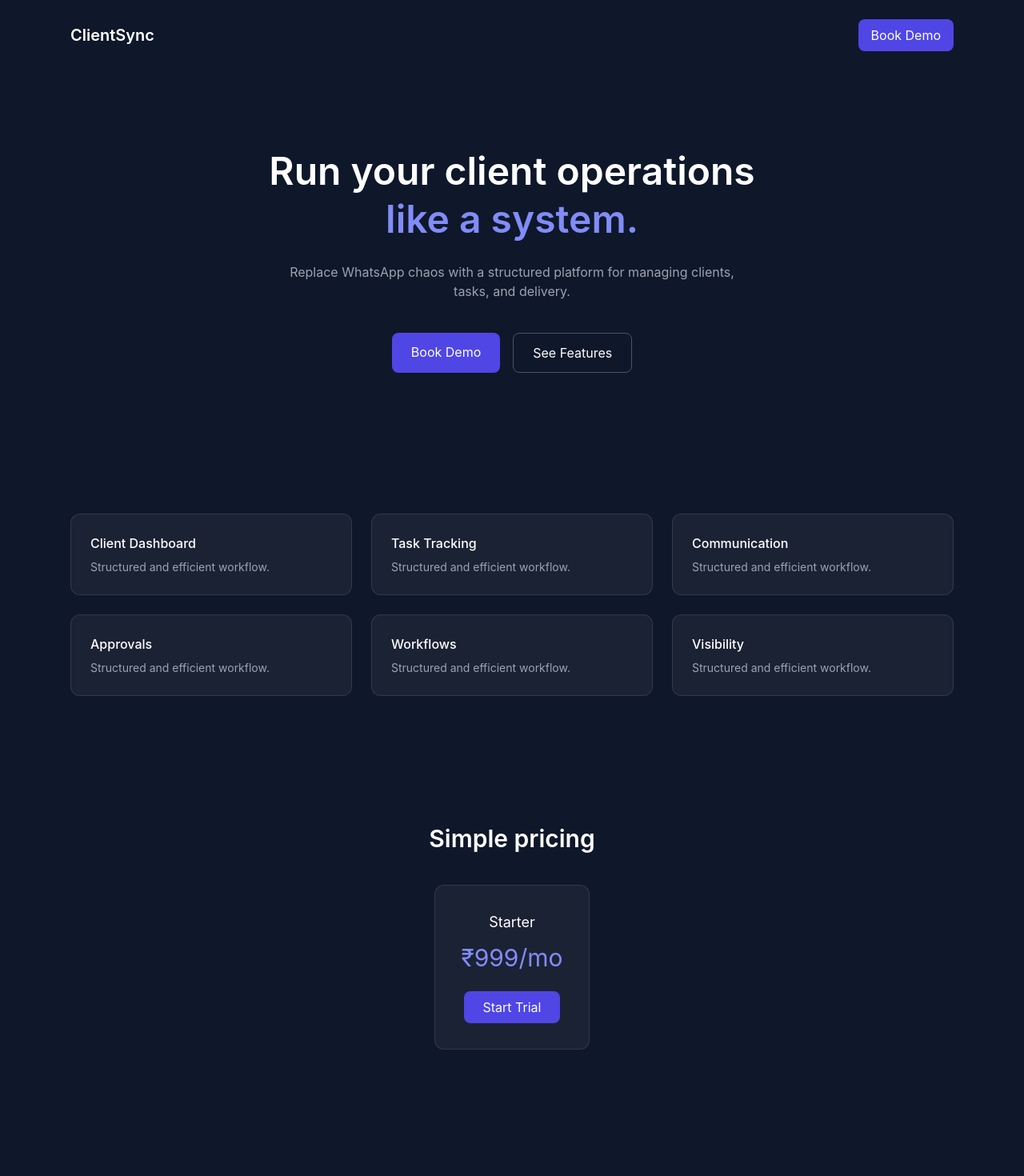
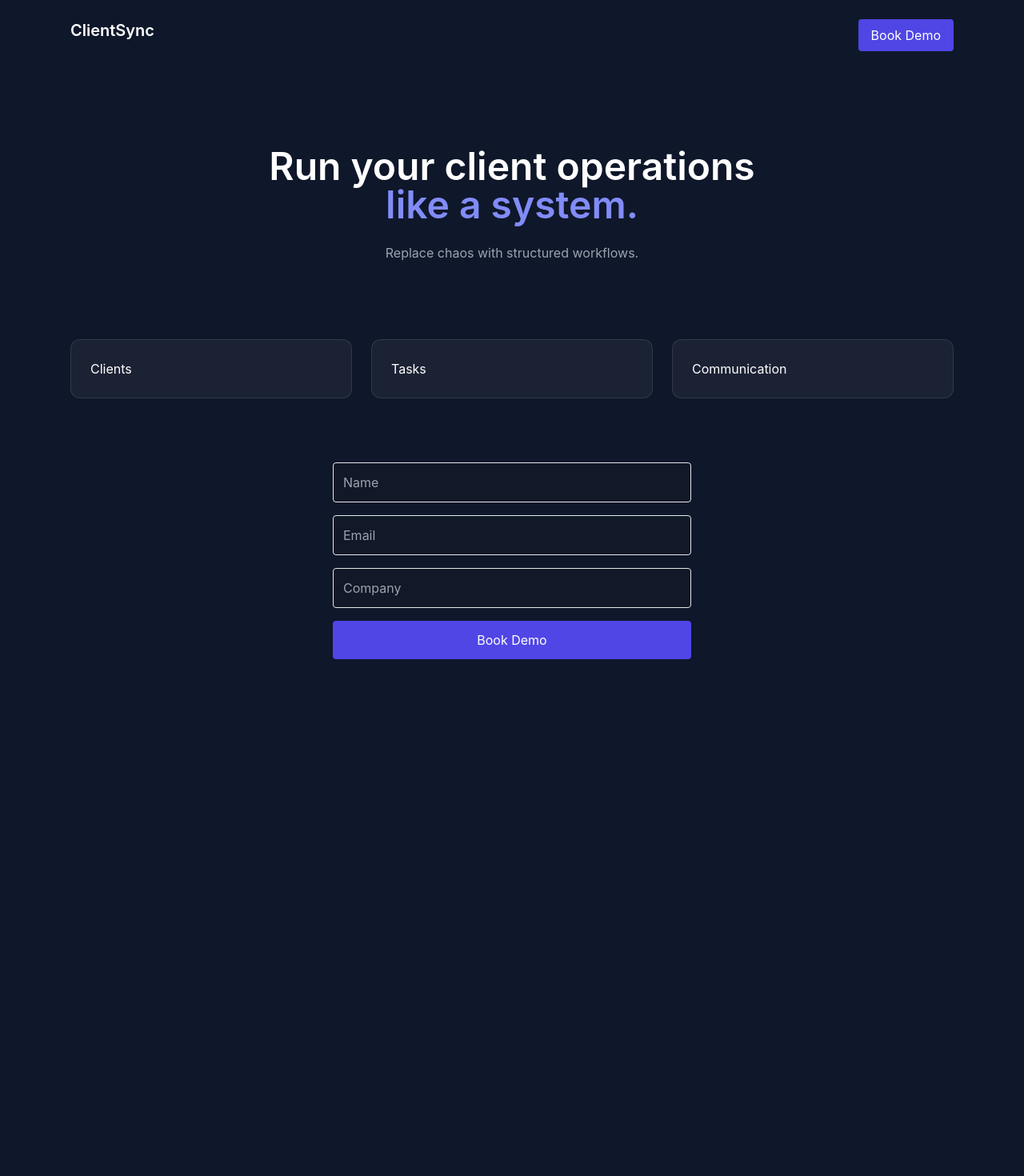
Before and after one commit to nikhilmore54/clientsync-landing, a React (Vite) app: page / in a window 1280 px wide. Shown: the top 1470 px of the page at 80% size. After the commit the page ends 920 px from the top, so only its background shows below. Built offline with nearby package versions, Linux system fonts and the light colour scheme.

Commit message:
Refactor form submission and update UI elements

```diff
--- a/src/App.jsx
+++ b/src/App.jsx
@@ -18,23 +18,21 @@ export default function App() {
     btn.innerText = "Submitting...";
     btn.disabled = true;
 
-    const data = {
-      name: e.target.name.value,
-      email: e.target.email.value,
-      company: e.target.company.value,
-    };
-
     try {
       await fetch(scriptURL, {
         method: "POST",
         headers: { "Content-Type": "text/plain" },
-        body: JSON.stringify(data)
+        body: JSON.stringify({
+          name: e.target.name.value,
+          email: e.target.email.value,
+          company: e.target.company.value
+        })
       });
 
-      status.innerText = "✅ Demo request submitted!";
+      status.innerText = "✅ Submitted!";
       e.target.reset();
     } catch {
-      status.innerText = "❌ Something went wrong.";
+      status.innerText = "❌ Error";
     }
 
     btn.innerText = "Book My Demo";
@@ -44,99 +42,45 @@ export default function App() {
   return (
     <div className="text-white">
 
-      {/* NAVBAR */}
-      <div className="max-w-6xl mx-auto flex justify-between items-center p-6">
+      <div className="max-w-6xl mx-auto p-6 flex justify-between">
         <h1 className="font-semibold text-xl">ClientSync</h1>
-        <a href="#demo" className="bg-indigo-600 px-4 py-2 rounded-lg">
-          Book Demo
-        </a>
+        <a href="#demo" className="bg-indigo-600 px-4 py-2 rounded">Book Demo</a>
       </div>
 
-      {/* HERO */}
-      <section className="text-center py-24 px-6">
-        <motion.h1
-          initial="hidden" animate="show" variants={fadeUp}
-          className="text-5xl font-semibold leading-tight"
-        >
+      <section className="text-center py-24">
+        <motion.h1 initial="hidden" animate="show" variants={fadeUp}
+          className="text-5xl font-semibold">
           Run your client operations<br/>
           <span className="text-indigo-400">like a system.</span>
         </motion.h1>
 
-        <motion.p
-          initial="hidden" animate="show" variants={fadeUp} transition={{ delay: 0.2 }}
-          className="mt-6 text-gray-400 max-w-xl mx-auto"
-        >
-          Replace WhatsApp chaos with a structured platform for managing clients, tasks, and delivery.
+        <motion.p initial="hidden" animate="show" variants={fadeUp}
+          className="mt-6 text-gray-400">
+          Replace chaos with structured workflows.
         </motion.p>
-
-        <motion.div
-          initial="hidden" animate="show" variants={fadeUp} transition={{ delay: 0.4 }}
-          className="mt-10 flex justify-center gap-4"
-        >
-          <a href="#demo" className="bg-indigo-600 px-6 py-3 rounded-lg">
-            Book Demo
-          </a>
-          <a href="#features" className="border border-gray-600 px-6 py-3 rounded-lg">
-            See Features
-          </a>
-        </motion.div>
       </section>
 
-      {/* FEATURES */}
-      <section id="features" className="max-w-6xl mx-auto py-20 px-6 grid md:grid-cols-3 gap-6">
-        {[
-          "Client Dashboard",
-          "Task Tracking",
-          "Communication",
-          "Approvals",
-          "Workflows",
-          "Visibility"
-        ].map((item, i) => (
-          <motion.div
-            key={i}
-            initial="hidden"
-            whileInView="show"
-            viewport={{ once: true }}
+      <section className="max-w-6xl mx-auto grid md:grid-cols-3 gap-6 px-6">
+        {["Clients", "Tasks", "Communication"].map((x,i)=>(
+          <motion.div key={i} initial="hidden" whileInView="show"
             variants={fadeUp}
-            transition={{ delay: i * 0.1 }}
-            className="p-6 rounded-xl bg-white/5 border border-white/10"
-          >
-            <h3 className="font-medium">{item}</h3>
-            <p className="text-gray-400 mt-2 text-sm">
-              Structured and efficient workflow.
-            </p>
+            className="p-6 rounded-xl bg-white/5 border border-white/10">
+            {x}
           </motion.div>
         ))}
       </section>
 
-      {/* PRICING */}
-      <section className="text-center py-20">
-        <h2 className="text-3xl font-semibold">Simple pricing</h2>
-
-        <div className="mt-10 inline-block p-8 bg-white/5 border border-white/10 rounded-xl">
-          <h3 className="text-lg">Starter</h3>
-          <p className="text-3xl mt-3 text-indigo-400">₹999/mo</p>
-
-          <button className="mt-6 bg-indigo-600 px-6 py-2 rounded-lg">
-            Start Trial
-          </button>
-        </div>
-      </section>
-
-      {/* DEMO FORM */}
       <section id="demo" className="text-center py-20">
-        <h2 className="text-3xl font-semibold">Book your demo</h2>
-
-        <form onSubmit={handleSubmit} className="mt-10 max-w-md mx-auto space-y-4">
-          <input name="name" placeholder="Name" required className="w-full p-3 rounded bg-gray-900 border border-gray-700"/>
-          <input name="email" placeholder="Email" required className="w-full p-3 rounded bg-gray-900 border border-gray-700"/>
-          <input name="company" placeholder="Company" className="w-full p-3 rounded bg-gray-900 border border-gray-700"/>
+        <form onSubmit={handleSubmit} className="max-w-md mx-auto space-y-4">
+          <input name="name" placeholder="Name" required className="w-full p-3 rounded bg-gray-900 border"/>
+          <input name="email" placeholder="Email" required className="w-full p-3 rounded bg-gray-900 border"/>
+          <input name="company" placeholder="Company" className="w-full p-3 rounded bg-gray-900 border"/>
 
           <button className="w-full bg-indigo-600 py-3 rounded">
-            Book My Demo
+            Book Demo
           </button>
 
-          <p id="status" className="text-sm text-gray-400"></p>
+          <p id="status" className="text-gray-400 text-sm"></p>
         </form>
       </section>
 
```
